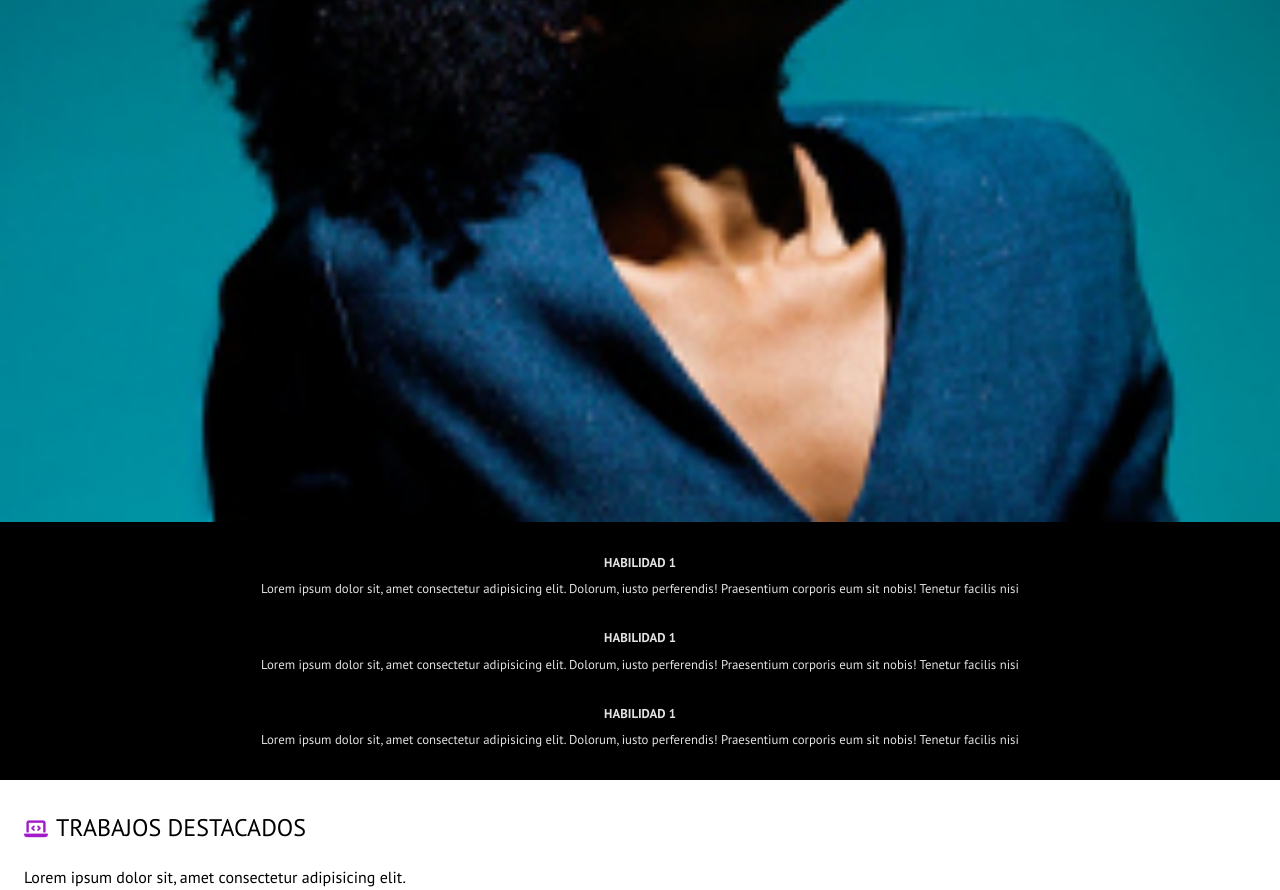
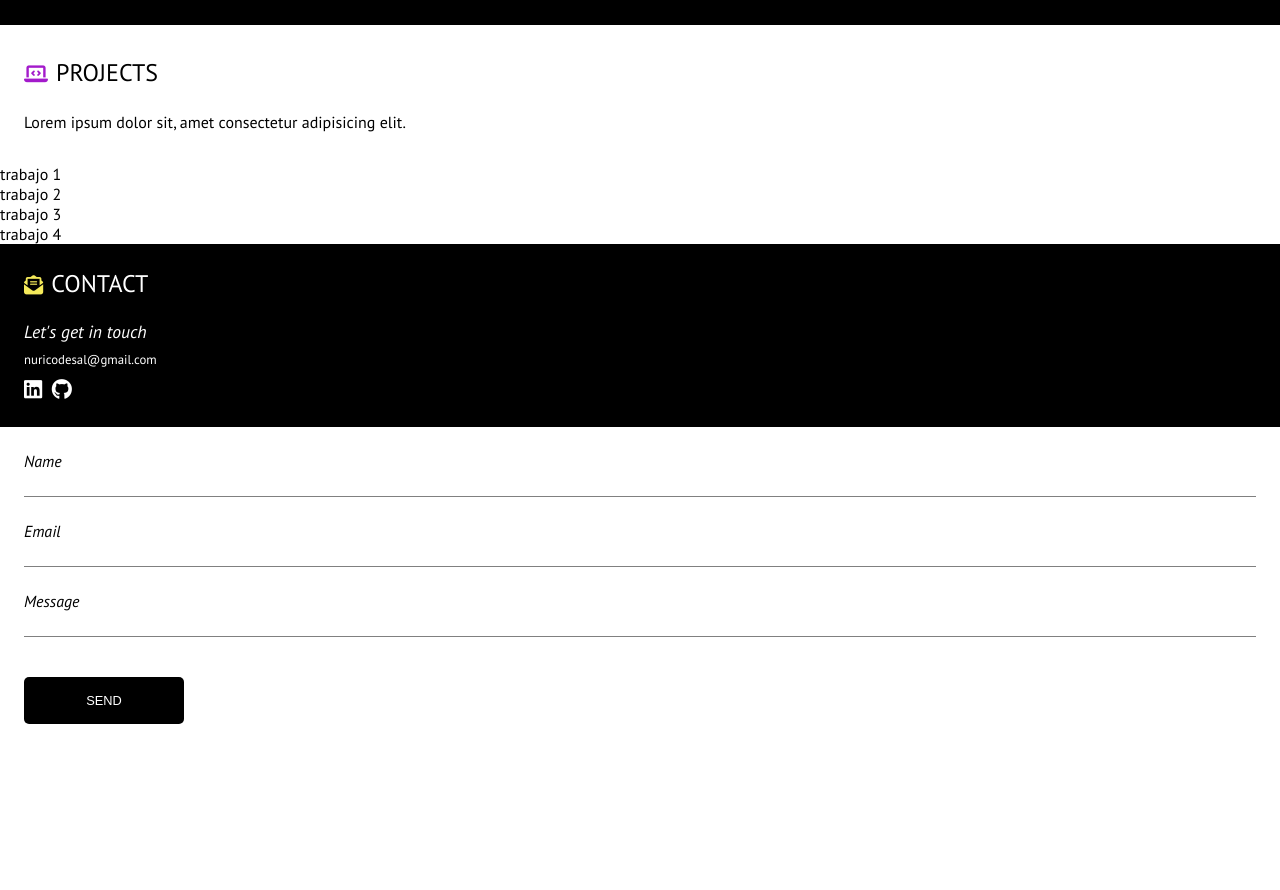
Before and after one commit to Nuriacode/CV-Nuria-Casta-o, a website: page src/html/index.html in a window 1280 px wide. Shown: the part 1008-1898 px from the top of the page. After the commit the page ends 1772 px from the top, so only its background shows below. Drawn offline with nearby package versions, Linux system fonts and the light colour scheme; files that its build step writes are made by us from their sources; no server answers; files whose address does not match are found by name.

Commit message:
add mediaquerys no finish

```diff
--- a/src/html/partials/footer.html
+++ b/src/html/partials/footer.html
@@ -3,22 +3,23 @@
     <div class="footer__contact--div">
         <div class="footer__contact--div--divTitle">
             <i class="fa-solid fa-envelope-open-text"></i>
-            <h2 class="footer__contact--div--divTitle--h2">Contacto</h2>
+            <h2 class="footer__contact--div--divTitle--h2">Contact</h2>
         </div>
-        <p class="footer__contact--div--text">Teléfono: 659581744</p>
+        <p class="footer__contact--div--text1">Let's get in touch</p>
+        <p class="footer__contact--div--text2">nuricodesal@gmail.com</p>
         <div class="footer__contact--div--icons">
-            <i class="fa-brands fa-linkedin"></i>
-            <i class="fa-brands fa-github"></i>
+            <a class="linkedin" href="https://www.linkedin.com/in/nuria-casta%C3%B1o-codesal/"><i class="fa-brands fa-linkedin"></i></a>
+            <a class="github" href="https://github.com/Nuriacode"><i class="fa-brands fa-github"></i></a>
         </div>
     </div>
     <form class="footer__form" action="#">
-        <label class="footer__form--label"for="">Nombre</label>
-        <input class="footer__form--input" type="text">
-        <label class="footer__form--label" for="">Email</label>
-        <input class="footer__form--input" type="email">
-        <label class="footer__form--label" for="">Mensaje</label>
-        <input class="footer__form--input" type="text" name="" id="">
-        <input class="footer__form--button" type="submit" value="Enviar">
+        <label class="footer__form--label"for="name">Name</label>
+        <input class="footer__form--input" id="name" type="text">
+        <label class="footer__form--label" for="email">Email</label>
+        <input class="footer__form--input" id="email" type="email">
+        <label class="footer__form--label" for="message">Message</label>
+        <input class="footer__form--input" type="text" id="message">
+        <input class="footer__form--button" type="submit" value="send">
     </form>
 </section>
 </footer>
--- a/src/html/partials/main.html
+++ b/src/html/partials/main.html
@@ -1,21 +1,18 @@
 <main class="main">
   <section class="main__aboutMe">
-    <article class="main__aboutMe_article">
-      <div class="main__aboutMe_article--div">
+    <article class="main__aboutMe__article">
+      <div class="main__aboutMe__article--div">
         <i class="fa-sharp fa-solid fa-circle-info"></i>
-        <h2 class="main__aboutMe_article--div--h2">Sobre mí</h2>
+        <h2 class="main__aboutMe__article--div--h2">about me</h2>
       </div>
-      <p class="main__aboutMe_article--text">
-        Lorem ipsum dolor sit amet consectetur adipisicing elit. Tempore
-        molestiae magnam quam consequuntur, sed numquam laboriosam voluptatem
-        cum nemo? Architecto possimus quos tenetur veniam totam! Cum aperiam
-        error assumenda earum!
+      <p class="main__aboutMe__article--div--text">
+        Teamwork, empathy, problem solving, attention to detail, creative thinking, responsiveness, adaptability, management.
       </p>
-      <div class="main__aboutMe_article--button">
+      <div class="main__aboutMe__article--div--button">
         <i class="fa-solid fa-download"></i>
-        Botón descargar CV
+        Download Resume
       </div>
-      <img class="main__aboutMe_article--img"
+      <img class="main__aboutMe__article--img"
         src="../assets/images/image-preview-default.jpg" alt="Foto perfil" />
     </article>
   </section>
@@ -48,7 +45,7 @@
   <section class="main__works">
     <div class="main__works--div">
       <i class="fa-solid fa-laptop-code"></i>
-      <h2 class="main__works--div--h2">Trabajos destacados</h2>
+      <h2 class="main__works--div--h2">projects</h2>
     </div>
     <p class="main__works--text">
       Lorem ipsum dolor sit, amet consectetur adipisicing elit.
--- a/src/scss/layout/_footer.scss
+++ b/src/scss/layout/_footer.scss
@@ -26,19 +26,39 @@
           font-size: 1.5rem;
           text-transform: uppercase;
           padding-top: 1.5rem;
-          padding-bottom: 1.5rem;
+          padding-bottom: 1.3rem;
         }
       }
-      &--text {
+            &--text1 {
+              font-style: italic;
+              padding-left: 1.5rem;
+              padding-right: 1.5rem;
+              padding-bottom: 0.5rem;
+              font-size: 1.1rem;
+            }
+      &--text2 {
         padding-left: 1.5rem;
         padding-right: 1.5rem;
-        padding-bottom: 1.5rem;
+        padding-bottom: 0.5rem;
         font-size: 0.8rem;
       }
       &--icons {
         display: flex;
         flex-direction: row;
         align-items: baseline;
+        padding-left: 1.5rem;
+        padding-bottom: 1.5rem;
+        font-size: 1.3rem;
+        gap: 0.6rem;
+
+        .linkedin{
+          color: white;
+          text-decoration: none;
+        }
+        .github{
+          color: white;
+          text-decoration: none;
+        }
       }
     }
   }
@@ -50,6 +70,16 @@
     padding-top: 1.5rem;
     padding-bottom: 1.5rem;
     gap: 0.5rem;
+
+    &--label{
+      font-style: italic;
+    }
+
+    &--input{
+      border: 0;
+      border-bottom: solid 1px grey;
+      margin-bottom: 1rem;
+    }
 
     &--button {
       text-transform: uppercase;
@@ -64,6 +94,7 @@
       border-radius: 5px;
       width: 10rem;
       font-size: 0.8rem;
+      margin-bottom: 1rem;
     }
   }
 }
--- a/src/scss/layout/_page.scss
+++ b/src/scss/layout/_page.scss
@@ -1,16 +1,16 @@
 .main {
   font-family: "PT sans";
 
-  &__aboutMe_article {
+  &__aboutMe__article {
     display: flex;
     flex-direction: column;
 
+    @media all and (min-width: 768px) {
+      display: flex;
+      flex-direction: row;
+      justify-content: flex-start;
+    }
 
-    &--img {
-      padding-top: 2rem;
-      background-repeat: no-repeat;
-      width: 100%;
-    }
     &--div {
       padding-left: 1.5rem;
       padding-right: 1.5rem;
@@ -18,24 +18,32 @@
       flex-direction: row;
       align-items: baseline;
 
+      @media all and (min-width: 768px) {
+        display: flex;
+        flex-direction: column;
+        justify-content: center;
+      }
+
       .fa-solid {
         font-size: 1.2rem;
         color: #39b5e0;
         padding-right: 0.5rem;
       }
+
       &--h2 {
         font-size: 1.5rem;
         text-transform: uppercase;
         padding-top: 1.5rem;
         padding-bottom: 1.5rem;
       }
-    }
+
       &--text {
         padding-left: 1.5rem;
         padding-right: 1.5rem;
         padding-bottom: 1.5rem;
         font-size: 0.8rem;
       }
+
       &--button {
         text-transform: uppercase;
         color: white;
@@ -52,6 +60,16 @@
 
         .fa-download {
           padding-right: 0.4rem;
+        }
+      }
+    }
+
+    &--img {
+      padding-top: 2rem;
+      background-repeat: no-repeat;
+      width: 100%;
+      @media all and (min-width: 768px) {
+        padding-top: 0px;
       }
     }
   }
@@ -110,5 +128,4 @@
   }
   &__worksImage {
   }
-
 }
```
Lines whose indentation alone changed are shown as unchanged.
